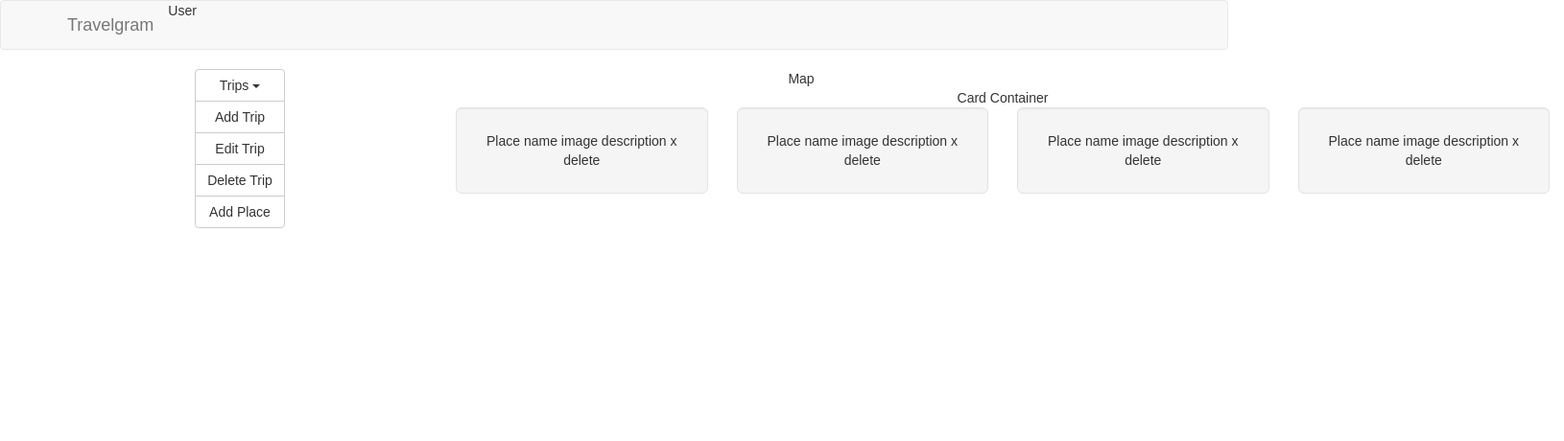
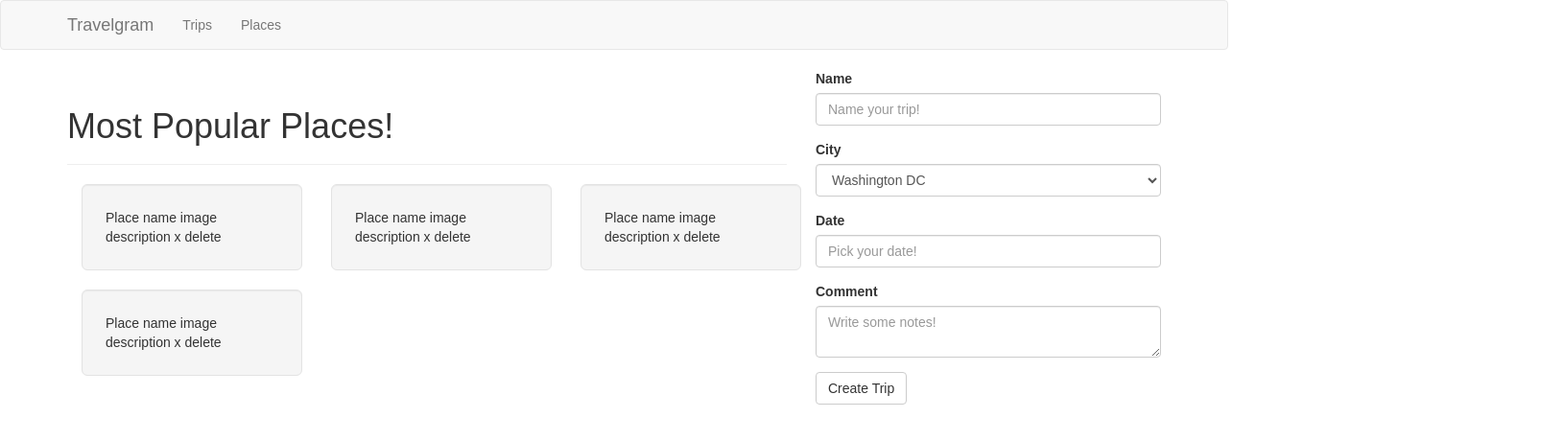
Before and after one commit to john-raber/mod-4-project-frontend, a React (Create React App) app: page / in a window 1280 px wide. Shown: the top 460 px of the page at 96% size, 1630 px wide, since content can reach past the window. Built offline with nearby package versions, Linux system fonts and the light colour scheme; no server answers.

Commit message:
Creating static home page

```diff
--- a/package.json
+++ b/package.json
@@ -6,6 +6,7 @@
     "react": "^16.5.2",
     "react-bootstrap": "^0.32.4",
     "react-dom": "^16.5.2",
+    "react-router-dom": "^4.3.1",
     "react-scripts": "1.1.5"
   },
   "scripts": {
--- a/src/App.js
+++ b/src/App.js
@@ -1,23 +1,27 @@
-import React, { Component } from 'react';
-import NavBar from './components/NavBar';
-import TravelContainer from './containers/TravelContainer';
+import React, { Component, Fragment } from "react";
+import { Route, Switch } from "react-router-dom";
 
-import './App.css';
+import NavBar from "./components/NavBar";
+import TravelContainer from "./containers/TravelContainer";
+import HomeContainer from "./containers/HomeContainer";
+
+import "./App.css";
 
 class App extends Component {
   componentDidMount() {
-    fetch(`http://localhost:3000/users`)
-    .then(response => response.json())
-    .then(users => console.log(users))
+    fetch(`http://localhost:3001/users`)
+      .then(response => response.json())
+      .then(users => console.log(users));
   }
 
   render() {
     return (
-      <div className="App">
+      <Fragment>
         <NavBar />
-        <TravelContainer />
-
-      </div>
+        <Switch>
+          <Route path="/" component={HomeContainer} />
+        </Switch>
+      </Fragment>
     );
   }
 }
--- a/src/components/NavBar.js
+++ b/src/components/NavBar.js
@@ -1,19 +1,21 @@
-import React from 'react';
-
-import { Navbar } from 'react-bootstrap';
+import React from "react";
+import { Navbar, Nav, NavItem } from "react-bootstrap";
+import { Link, NavLink } from "react-router-dom";
 
 const NavBar = () => {
   return (
-    <Navbar >
+    <Navbar>
       <Navbar.Header>
         <Navbar.Brand>
-          <a href='#home'>Travelgram</a>
+          <NavLink to="/">Travelgram</NavLink>
         </Navbar.Brand>
-          User
       </Navbar.Header>
-
+      <Nav>
+        <NavItem>Trips</NavItem>
+        <NavItem>Places</NavItem>
+      </Nav>
     </Navbar>
-  )
-}
+  );
+};
 
 export default NavBar;
--- /dev/null
+++ b/src/components/TripForm.js
@@ -0,0 +1,40 @@
+import React from "react";
+import {
+  Button,
+  Form,
+  FormGroup,
+  ControlLabel,
+  FormControl
+} from "react-bootstrap";
+
+const TripForm = () => {
+  return (
+    <Form>
+      <FormGroup>
+        <ControlLabel>Name</ControlLabel>
+        <FormControl type="text" placeholder="Name your trip!" />
+      </FormGroup>
+      <FormGroup>
+        <ControlLabel>City</ControlLabel>
+        <FormControl componentClass="select" placeholder="Pick your city!">
+          <option value="Washington DC">Washington DC</option>
+          <option value="New York">New York</option>
+        </FormControl>
+      </FormGroup>
+      <FormGroup>
+        <ControlLabel>Date</ControlLabel>
+        <FormControl type="text" placeholder="Pick your date!" />
+      </FormGroup>
+      <FormGroup>
+        <ControlLabel>Comment</ControlLabel>
+        <FormControl
+          componentClass="textarea"
+          placeholder="Write some notes!"
+        />
+      </FormGroup>
+      <Button type="submit">Create Trip</Button>
+    </Form>
+  );
+};
+
+export default TripForm;
--- a/src/containers/CardContainer.js
+++ /dev/null
@@ -1,33 +0,0 @@
-import React from 'react';
-import PlaceCard from '../components/PlaceCard';
-
-import { Grid, Row, Col } from 'react-bootstrap';
-
-const CardContainer = () => {
-  return (
-    <div>
-      <Grid>
-          Card Container
-        <Row className="show-grid">
-          <Col xs={4} md={3}>
-            <PlaceCard />
-          </Col>
-          <Col xs={4} md={3}>
-            <PlaceCard />
-          </Col>
-          <Col xs={4} md={3}>
-            <PlaceCard />
-          </Col>
-          <Col xs={4} md={3}>
-            <PlaceCard />
-          </Col>
-
-        </Row>
-
-      </Grid>
-    </div>
-
-  )
-}
-
-export default CardContainer;
--- /dev/null
+++ b/src/containers/HomeContainer.js
@@ -0,0 +1,23 @@
+import React from "react";
+import { Grid, Row, Col, PageHeader } from "react-bootstrap";
+
+import TripForm from "../components/TripForm";
+import PlaceContainer from "./PlaceContainer";
+
+const HomeContainer = () => {
+  return (
+    <Grid>
+      <Row className="show-grid">
+        <Col lg={8}>
+          <PageHeader>Most Popular Places!</PageHeader>
+          <PlaceContainer />
+        </Col>
+        <Col lg={4}>
+          <TripForm />
+        </Col>
+      </Row>
+    </Grid>
+  );
+};
+
+export default HomeContainer;
--- /dev/null
+++ b/src/containers/PlaceContainer.js
@@ -0,0 +1,33 @@
+import React, { Fragment } from "react";
+import { Grid, Row, Col } from "react-bootstrap";
+
+import PlaceCard from "../components/PlaceCard";
+
+const PlaceContainer = () => {
+  return (
+    <Fragment>
+      <Grid>
+        <Row className="show-grid">
+          <Col lg={8}>
+            <Row className="show-grid">
+              <Col lg={4}>
+                <PlaceCard />
+              </Col>
+              <Col lg={4}>
+                <PlaceCard />
+              </Col>
+              <Col lg={4}>
+                <PlaceCard />
+              </Col>
+              <Col lg={4}>
+                <PlaceCard />
+              </Col>
+            </Row>
+          </Col>
+        </Row>
+      </Grid>
+    </Fragment>
+  );
+};
+
+export default PlaceContainer;
--- a/src/containers/TravelContainer.js
+++ b/src/containers/TravelContainer.js
@@ -1,7 +1,7 @@
 import React from 'react';
 import SideMenu from '../components/SideMenu';
 import Map from '../components/Map';
-import CardContainer from './CardContainer';
+import PlaceContainer from './PlaceContainer';
 
 import { Grid, Row, Col } from 'react-bootstrap';
 
@@ -20,7 +20,7 @@ class TravelContainer extends React.Component {
           </Col>
           <Col xs={12} md={8}>
             <Map />
-            <CardContainer />
+            <PlaceContainer />
           </Col>
 
         </Row>
--- a/src/index.js
+++ b/src/index.js
@@ -1,11 +1,17 @@
-import React from 'react';
-import ReactDOM from 'react-dom';
+import React from "react";
+import ReactDOM from "react-dom";
+import { BrowserRouter } from "react-router-dom";
 
-import './index.css';
+import "./index.css";
 // import Bootstrap from 'bootstrap/dist/css/bootstrap.css';
-import registerServiceWorker from './registerServiceWorker';
+import registerServiceWorker from "./registerServiceWorker";
 
-import App from './App';
+import App from "./App";
 
-ReactDOM.render(<App />, document.getElementById('root'));
+ReactDOM.render(
+  <BrowserRouter>
+    <App />
+  </BrowserRouter>,
+  document.getElementById("root")
+);
 registerServiceWorker();
```
Also changed, not shown: 1 other file (tests, documents, lock files or other folders).
